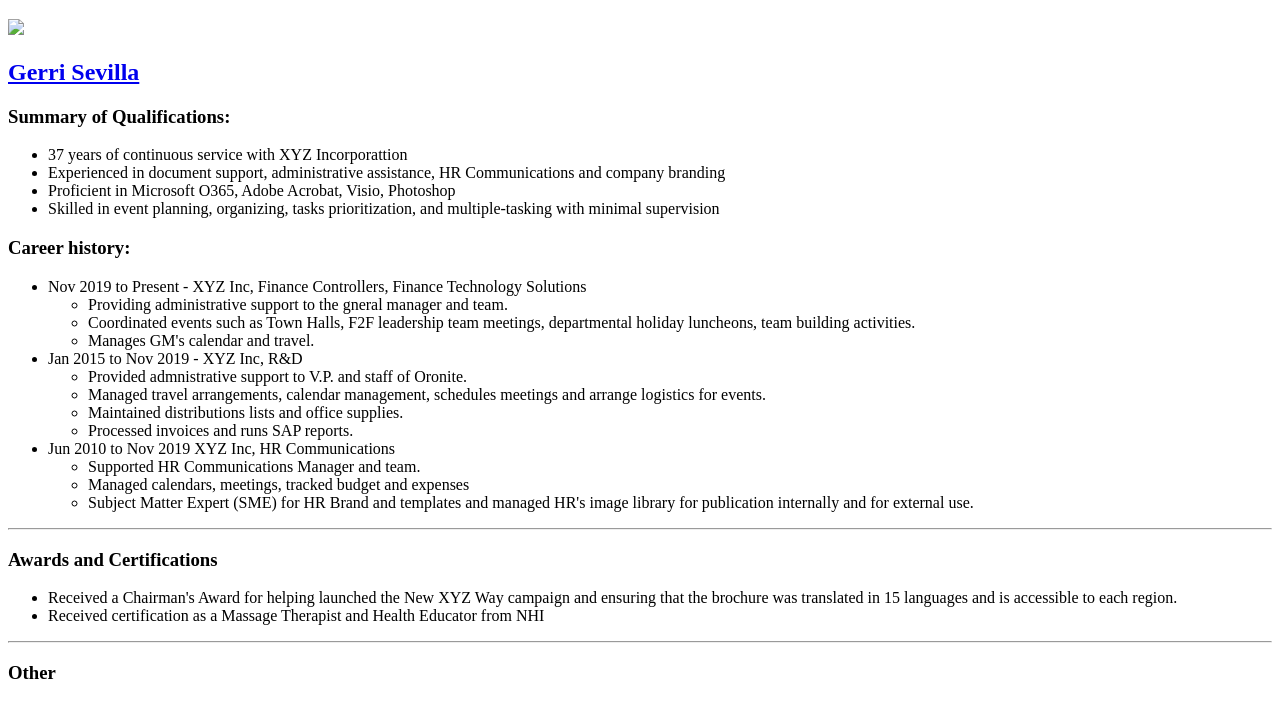
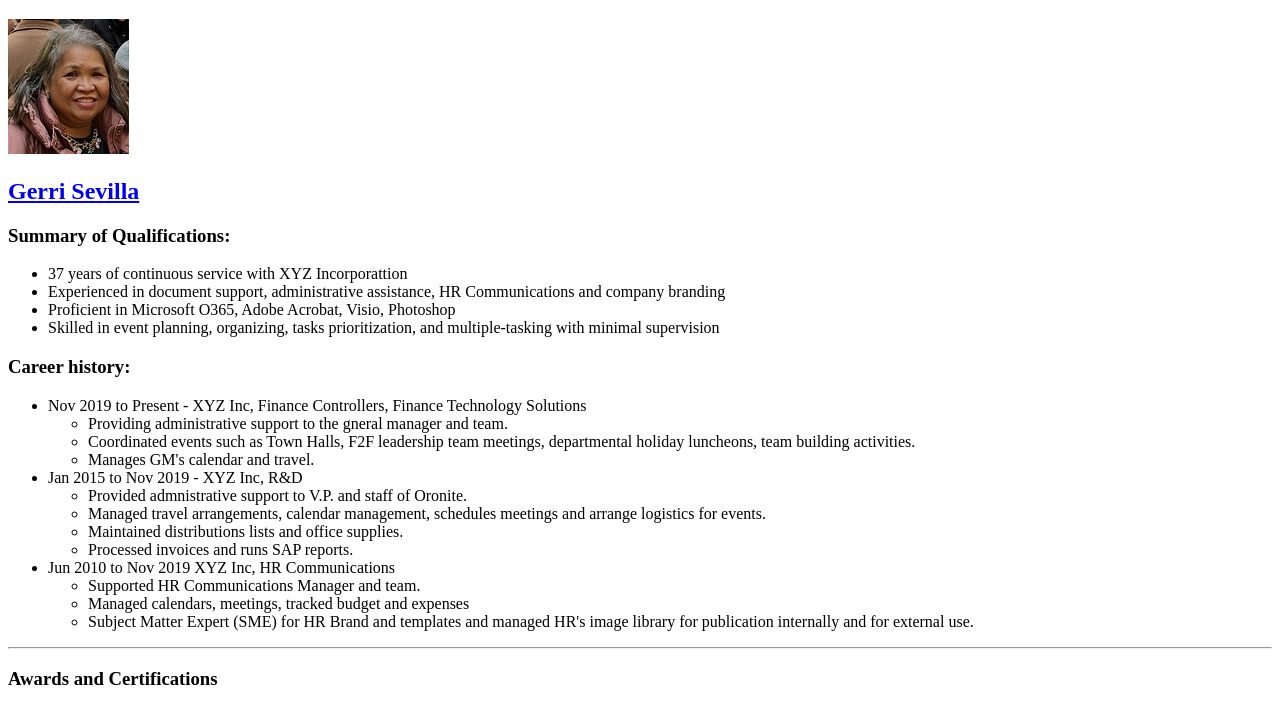
Before and after one commit to pnay925/Online-Resume, a plain HTML site: page Index.html in a window 1280 px wide. Shown: the part 61-763 px from the top of the page. Drawn offline with Linux system fonts and the light colour scheme; the site is published under a folder, as on GitHub Pages, so addresses that start at the root find nothing.

Commit message:
Add files via upload

```diff
--- a/Index.html
+++ b/Index.html
@@ -8,7 +8,7 @@
 </head>
 <body>
     <h1>My Resume</h1>
-       <img src="/images/myphoto.png"/>
+       <img src="./images/myphoto.png"/>
     <h2><a href="contact.html">Gerri Sevilla</a></h2>
     <h3>Summary of Qualifications:</h3>
     <ul>
@@ -52,8 +52,8 @@
 <h3>Other</h3>
 <h4><a href="MyHobbies.html">Hobbies</a></h4>
 <a href="contact.html"><h4>Contact Me</h4></a>
-</body>
 <footer>
     <a href="mailto:me@gmail.com"><p>© 2025 Contact the owner of this page</p></a>
   </footer>
-</html>
+</body>
+  </html>
```
